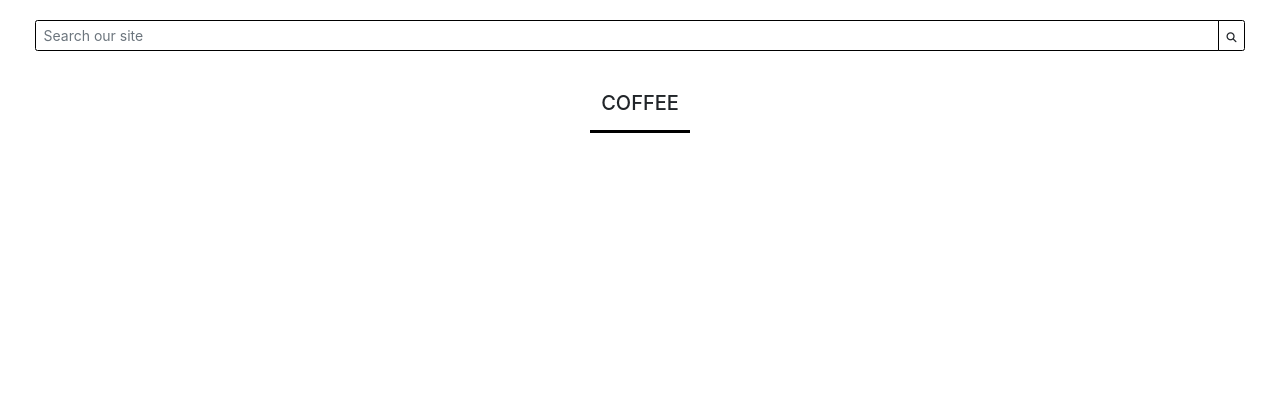
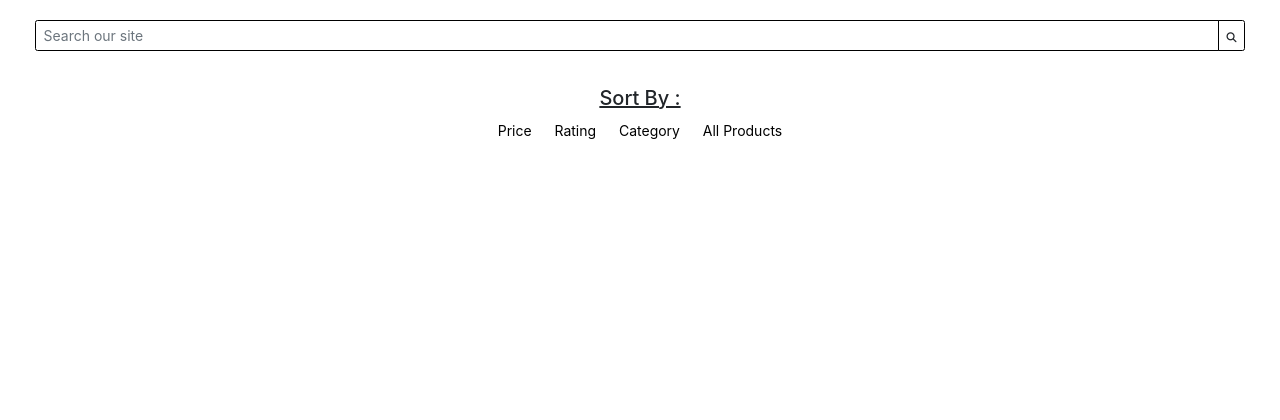
Before and after one commit to scottsimpson91/CI-MS4-Blacktooth-Coffee, a Django app: a page that uses products/templates/products/products.html in a window 1280 px wide. Shown: the part 64-484 px from the top of the page. Run offline with Django 3.2, Linux system fonts and the light colour scheme; data that the repository does not hold is empty; some libraries are stand-ins or nearby versions.

Commit message:
FEAT: Add sort-by container and styles and fix search functionality

```diff
--- a/products/templates/products/products.html
+++ b/products/templates/products/products.html
@@ -20,14 +20,20 @@
                 </form>
             </div>
         </div>
+<!--======================================== SORT BY ========================================-->
+        <div class="sort-by-container">
+            <div class="row">
+                <div class="col-12 sort-by-body">
+                    <h2 class="sort-by-heading">Sort By :</h2>
+                    <a href="{% url 'products' %}?sort=price&direction=asc">Price</a>
+                    <a href="{% url 'products' %}?sort=rating&direction=desc">Rating</a>
+                    <a href="{% url 'products' %}?sort=category&direction=asc">Category</a>
+                    <a href="{% url 'products' %}">All Products</a>
+                </div>
+            </div>
+        </div>
 <!--======================================== PRODUCTS - FROM BOUTIQUE ADO ========================================-->
         <div class="product-container">
-            <div class="row">
-                <div class="col-12">
-                    <h2 class="heading">Coffee</h2>
-                    <hr class="heading-hr">
-                </div>
-            </div>
             <div class="product-section row">
                 {% for product in products %}
                     <div class="col-sm-6 col-md-6 col-lg-4 col-xl-3">
--- a/products/views.py
+++ b/products/views.py
@@ -23,7 +23,7 @@ def all_products(request):
                 messages.error(request, "You didn't enter any search criteria!")
                 return redirect(reverse('products'))
 
-            queries = Q(name__icontains=query) | Q(description__icontains=query)
+            queries = Q(name__icontains=query) | Q(origin__icontains=query) | Q(region__icontains=query) | Q(notes__icontains=query) | Q(process__icontains=query) | Q(variety__icontains=query)
             products = products.filter(queries)
 
     context = {
--- a/static/css/base.css
+++ b/static/css/base.css
@@ -193,3 +193,18 @@ footer {
 .product-details-image {
     padding-bottom: 4rem;
 }
+/*--------------------------------------------Sort Menu*/
+.sort-by-body {
+    text-align: center;
+    padding: 1rem;
+    margin-top: 1rem;
+}
+.sort-by-body a {
+    font-size: 1.4rem;
+    padding: 1rem;
+    color: #000;
+}
+.sort-by-heading {
+    padding: 0.5rem;
+    text-decoration: underline;
+}
```
